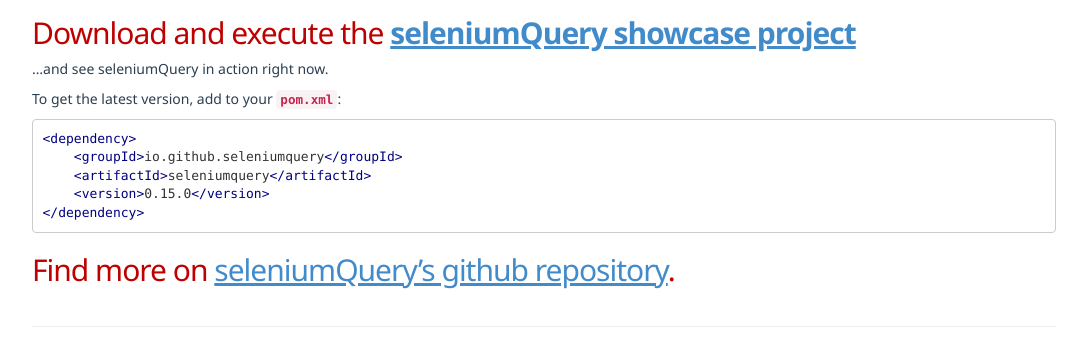
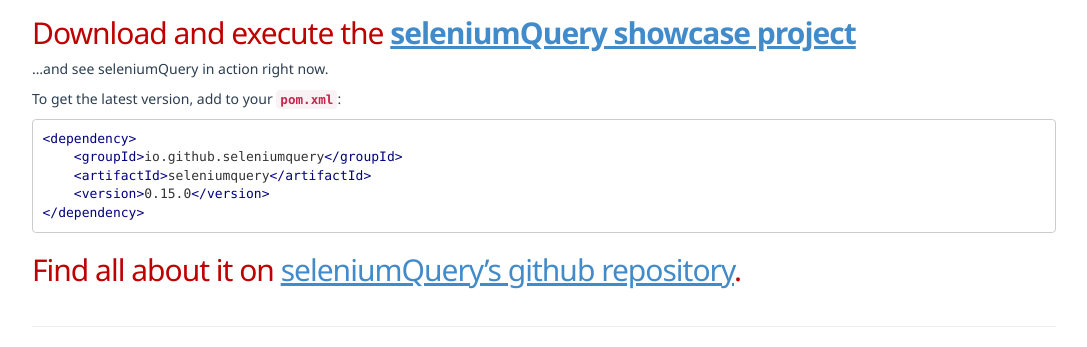
Before and after one commit to seleniumQuery/seleniumquery.github.io, a Jekyll site: the page built from index.html, in a window 1280 px wide, cut to the strip 1323-1670 px from the top of the page. Shown: the whole strip, without its empty margins (96-1183 px from the left). Built offline with Jekyll 4.4.1, drawn with Linux system fonts in a browser that asks for light colours; the list of posts is cut into pages by our own code.

Commit message:
Update 2014-05-21-seleniumQuery.md

````diff
--- a/_posts/2014-05-21-seleniumQuery.md
+++ b/_posts/2014-05-21-seleniumQuery.md
@@ -80,4 +80,4 @@
 </dependency>
 ```
 
-## Find more on [seleniumQuery's github repository](https://github.com/seleniumQuery/seleniumQuery).
+## Find all about it on [seleniumQuery's github repository](https://github.com/seleniumQuery/seleniumQuery).
````
